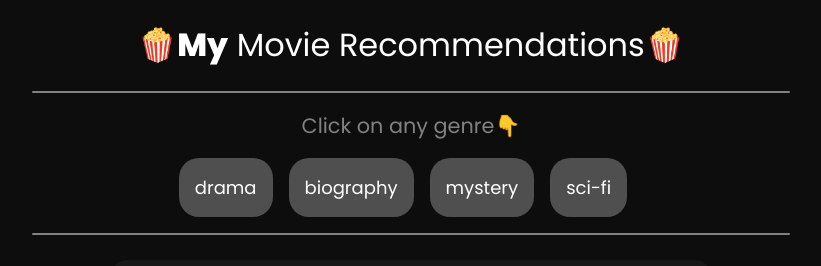
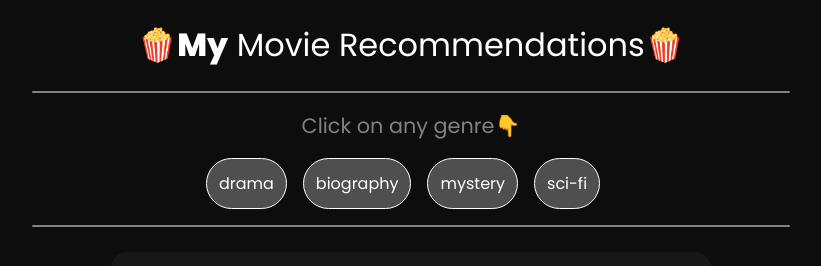
Before and after one commit to tejpatelme/movie-recommendations, a React (Create React App) app: page / in a window 1280 px wide. Shown: the top 266 px of the page, without its empty margins (229-1050 px from the left). Built offline with nearby package versions, Linux system fonts and the light colour scheme; grey boxes are pictures that could not be loaded.

Commit message:
style : changed button styling

```diff
--- a/src/styles.css
+++ b/src/styles.css
@@ -47,13 +47,17 @@ h2 {
 .genreDiv button {
   font-family: inherit;
   cursor: pointer;
-  padding: 1rem;
+  padding: 0.75rem;
   background-color: var(--chip-color);
-  border: none;
-  font-size: 18px;
-  border-radius: 20px;
+  border: 1px solid white;
+  font-size: 1em;
+  border-radius: 30px;
   margin: 0px 16px 16px 0px;
   color: white;
+}
+
+button:hover {
+  background-color: #666666;
 }
 
 .listDiv ul {
```
